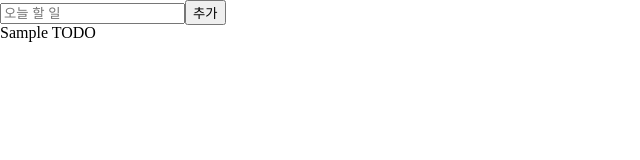
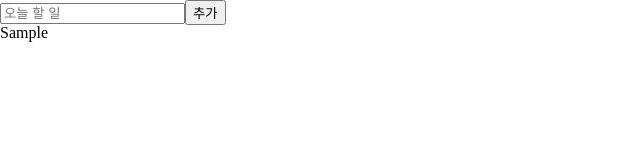
Before and after one commit to nujeyh/simple-kanban-board, a React (Create React App) app: page / in a window 1280 px wide. Both pictures are taken after typing "Sample" into the empty fields and a click on the button "추가". Shown: the top 160 px of the page, without its empty margins (0-640 px from the left). Built offline with nearby package versions, Linux system fonts and the light colour scheme.

Commit message:
♻️ Separate to dos

```diff
--- a/src/App.tsx
+++ b/src/App.tsx
@@ -1,11 +1,11 @@
-import ToDo from "./pages/ToDo";
+import ToDoList from "./pages/ToDoList";
 import { Reset } from "./styles/Reset";
 
 function App() {
   return (
     <>
       <Reset />
-      <ToDo />
+      <ToDoList />
     </>
   );
 }
--- a/src/pages/ToDo.tsx
+++ b/src/pages/ToDo.tsx
@@ -1,12 +1,9 @@
-import React from "react";
-import CreateToDo from "./CreateToDo";
-import ToDoList from "./ToDoList";
+import { IToDo } from "../recoilAtom";
 
-const ToDo = () => {
+const ToDo = ({ text }: IToDo) => {
   return (
     <>
-      <CreateToDo />
-      <ToDoList />
+      <li>{text}</li>
     </>
   );
 };
--- a/src/pages/ToDoList.tsx
+++ b/src/pages/ToDoList.tsx
@@ -1,19 +1,18 @@
 import React from "react";
 import { useRecoilValue } from "recoil";
 import { IToDo, toDoState } from "../recoilAtom";
+import CreateToDo from "./CreateToDo";
+import ToDo from "./ToDo";
 
 const ToDoList = () => {
   const toDoArr = useRecoilValue<IToDo[]>(toDoState);
 
   return (
     <div>
+      <CreateToDo />
       <ul>
         {toDoArr.map((toDo) => {
-          return (
-            <li key={toDo.id}>
-              {toDo.text} {toDo.category}
-            </li>
-          );
+          return <ToDo {...toDo} />;
         })}
       </ul>
     </div>
```
